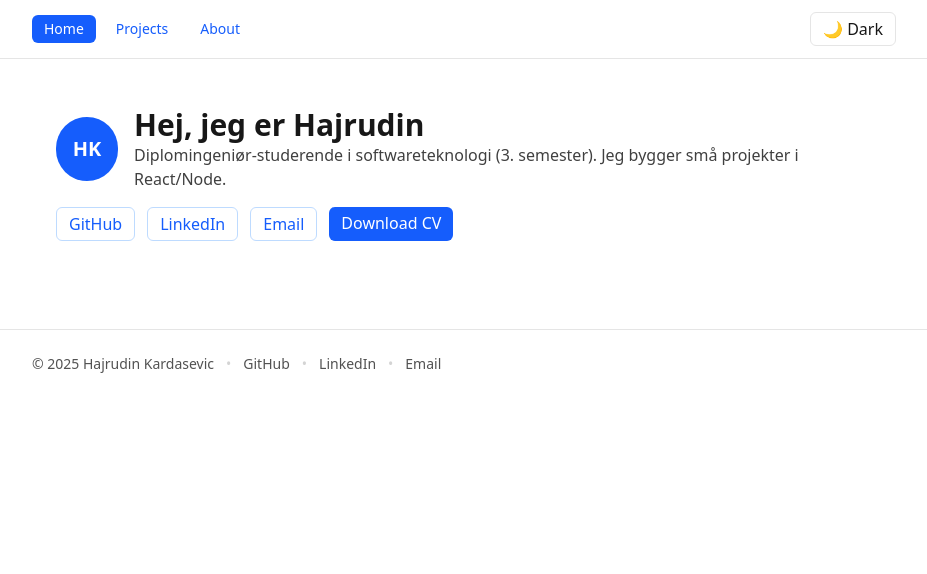
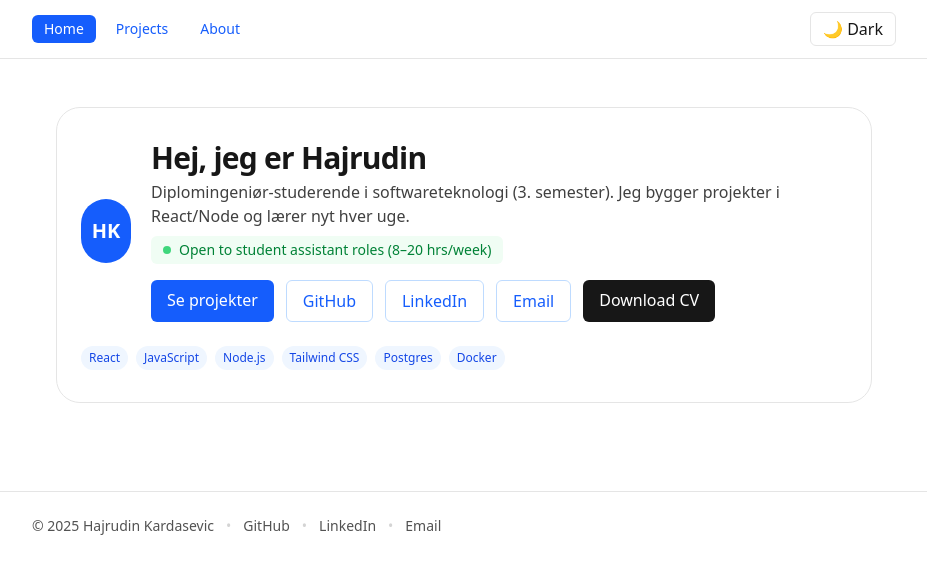
Before and after one commit to Hajrudin27/portfolio, a React (Vite) app in the folder frontend/: page / in a window 1280 px wide. Shown: the top 574 px of the page, without its empty margins (176-1103 px from the left). Built offline with nearby package versions, Linux system fonts and the light colour scheme.

Commit message:
feat(home): add availability badge (open to student assistant roles)

```diff
--- a/frontend/src/pages/Home.jsx
+++ b/frontend/src/pages/Home.jsx
@@ -1,24 +1,40 @@
+import { Link } from "react-router-dom";
+
 export default function Home() {
   return (
-    <section className="max-w-4xl mx-auto p-6">
-      <div className="flex items-center gap-4">
+    <section className="max-w-6xl mx-auto p-6">
+      {/* Card-like hero */}
+      <div className="rounded-3xl border border-neutral-200 dark:border-neutral-800 bg-white/70 dark:bg-neutral-900/70 backdrop-blur px-6 py-8">
+        <div className="flex flex-col sm:flex-row items-start sm:items-center gap-5">
+          {/* Avatar */}
           <div className="h-16 w-16 rounded-full bg-blue-600 text-white flex items-center justify-center text-xl font-bold">
             HK
           </div>
+
+          {/* Text */}
           <div>
-          <h1 className="text-3xl font-bold">Hej, jeg er Hajrudin</h1>
-          <p className="text-neutral-700">
-            Diplomingeniør-studerende i softwareteknologi (3. semester). Jeg bygger små projekter i React/Node.
+            <h1 className="text-3xl font-bold tracking-tight">Hej, jeg er Hajrudin</h1>
+            <p className="mt-1 text-neutral-700 dark:text-neutral-300">
+              Diplomingeniør-studerende i softwareteknologi (3. semester).
+              Jeg bygger projekter i React/Node og lærer nyt hver uge.
             </p>
-        </div>
+
+            {/* Availability badge */}
+            <div className="mt-2 inline-flex items-center gap-2 rounded-md bg-green-50 text-green-700 dark:bg-green-900/30 dark:text-green-300 px-3 py-1 text-sm">
+              <span className="h-2 w-2 rounded-full bg-green-500 animate-pulse" aria-hidden="true"></span>
+              <span>Open to student assistant roles (8–20 hrs/week)</span>
             </div>
 
-      <div className="flex flex-wrap gap-3 mt-4">
+            {/* Buttons */}
+            <div className="mt-4 flex flex-wrap gap-3">
+              <Link to="/projects" className="px-4 py-2 rounded-md text-white bg-blue-600 hover:bg-blue-700">
+                Se projekter
+              </Link>
               <a
                 href="https://github.com/Hajrudin27"
                 target="_blank"
                 rel="noreferrer"
-          className="px-3 py-1 rounded-md text-blue-600 hover:bg-blue-50 border border-blue-200"
+                className="px-4 py-2 rounded-md border border-blue-200 text-blue-600 hover:bg-blue-50 dark:border-neutral-700 dark:hover:bg-neutral-800"
               >
                 GitHub
               </a>
@@ -26,24 +42,39 @@ export default function Home() {
                 href="https://linkedin.com/in/DIT-LINK"
                 target="_blank"
                 rel="noreferrer"
-          className="px-3 py-1 rounded-md text-blue-600 hover:bg-blue-50 border border-blue-200"
+                className="px-4 py-2 rounded-md border border-blue-200 text-blue-600 hover:bg-blue-50 dark:border-neutral-700 dark:hover:bg-neutral-800"
               >
                 LinkedIn
               </a>
               <a
                 href="mailto:din@mail.dk"
-          className="px-3 py-1 rounded-md text-blue-600 hover:bg-blue-50 border border-blue-200"
+                className="px-4 py-2 rounded-md border border-blue-200 text-blue-600 hover:bg-blue-50 dark:border-neutral-700 dark:hover:bg-neutral-800"
               >
                 Email
               </a>
               <a
                 href="/cv.pdf"
                 download
-          className="px-3 py-1 rounded-md text-white bg-blue-600 hover:bg-blue-700"
+                className="px-4 py-2 rounded-md text-white bg-neutral-900 hover:bg-neutral-800 dark:bg-neutral-200 dark:text-neutral-900 dark:hover:bg-white"
               >
                 Download CV
               </a>
             </div>
+          </div>
+        </div>
+
+        {/* Tech badges */}
+        <div className="mt-6 flex flex-wrap gap-2">
+          {["React", "JavaScript", "Node.js", "Tailwind CSS", "Postgres", "Docker"].map((t) => (
+            <span
+              key={t}
+              className="text-xs px-2 py-1 rounded-full bg-blue-50 text-blue-700 dark:bg-neutral-800 dark:text-blue-300"
+            >
+              {t}
+            </span>
+          ))}
+        </div>
+      </div>
     </section>
   );
 }
```
Lines whose indentation alone changed are shown as unchanged.
